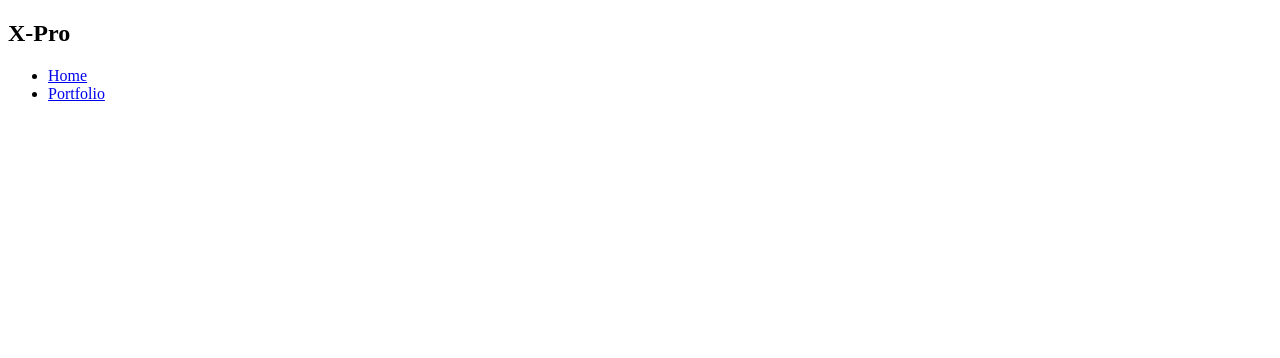
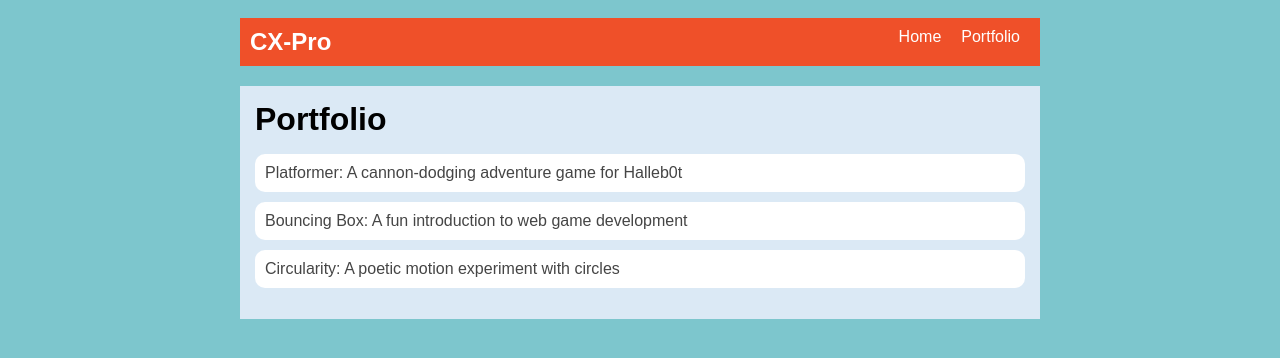
Before and after one commit to XPK-Pro/XPK-Pro.github.io, a plain HTML site: page portfolio.html in a window 1280 px wide. Drawn offline with Linux system fonts and the light colour scheme.

Commit message:
portfolio

```diff
--- a/fsd-projects/platformer/platformer.js
+++ b/fsd-projects/platformer/platformer.js
@@ -27,7 +27,7 @@ $(function () {
     //////////////////////////////////
 
     // TODO 1 - Enable the Grid
-    // toggleGrid();
+     toggleGrid();
 
 
     // TODO 2 - Create Platforms
--- a/portfolio.html
+++ b/portfolio.html
@@ -2,13 +2,14 @@
 <html>
   <head>
     <title>CX-Pro</title>
+     <link rel="stylesheet" href="style.css" />
   </head>
 
   <body>
     <!-- All content goes here -->
     <div id="all-contents">
      <nav>
-        <h1>X-Pro</h1>
+  <h1>CX-Pro</h1>
   <ul id="nav-ul">
     <li class="nav-li">
       <a href="index.html">Home</a>
@@ -19,7 +20,20 @@
   </ul>
 </nav>
     <main>
-
+  <div class="content">
+    <h1>Portfolio</h1>
+    <ul id="portfolio">
+    <li>
+  <a href="fsd-projects/platformer/">Platformer: A cannon-dodging adventure game for Halleb0t</a>
+</li>
+<li>
+  <a href="fsd-projects/bouncing-box/">Bouncing Box: A fun introduction to web game development</a>
+</li>
+<li>
+  <a href="fsd-projects/circularity/">Circularity: A poetic motion experiment with circles</a>
+</li>
+    </ul>
+  </div>
 </main>
     </div>
   </body>
--- a/style.css
+++ b/style.css
@@ -74,3 +74,28 @@ main {
 h2, h3 {
     margin: 0px;
 }
+/* Portfolio styles */
+.content h1 {
+  color: black;
+}
+
+#portfolio {
+  list-style-type: none;
+  padding-left: 0;
+}
+
+#portfolio li {
+  background: #fff;
+  padding: 10px;
+  border-radius: 10px;
+  margin-bottom: 10px;
+}
+
+#portfolio li:hover {
+  background: #eee;
+}
+
+#portfolio a {
+  text-decoration: none;
+  color: #454545;
+}
```
Lines whose indentation alone changed are shown as unchanged.
